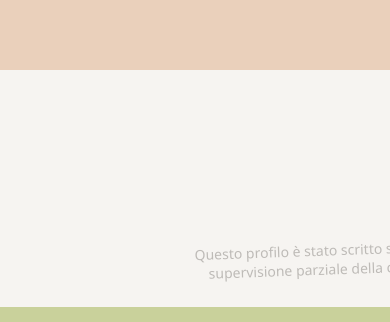
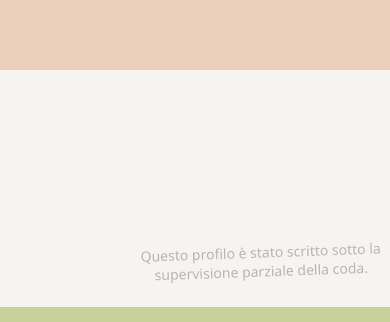
Before and after one commit to codefromatoz/bubu-siby, a plain HTML site: page sibilla.html in a window 390 px wide. Shown: the part 2783-3105 px from the top of the page. Drawn offline with Linux system fonts and the light colour scheme; a web font is replaced by a local one.

Commit message:
fix coda

```diff
--- a/styles.css
+++ b/styles.css
@@ -1173,20 +1173,27 @@ body {
     justify-content: center;
   }
 
-  /* -------- CODA NOTE FIX MOBILE -------- */
+  /* -------- CODA NOTE MOBILE FIX (NO CROP) -------- */
 
   .band-coda {
-    overflow: hidden; /* sicurezza extra */
+    overflow: visible;
+  }
+
+  .band-coda .wrap {
+    padding-left: 24px; /* ← più spazio a sinistra */
+    padding-right: 40px; /* ← più spazio a destra per compensare rotazione */
   }
 
   .coda-note {
-    transform: rotate(-2deg); /* niente spinta laterale */
     max-width: 260px;
     margin: 24px auto 0;
+    padding-right: 12px; /* ← aria interna anti-taglio */
+    transform: rotate(-2deg) translateX(-40px); /* ← vero shift a sinistra */
     font-size: 14px;
     line-height: 1.35;
-    opacity: 0.5;
+    opacity: 0.55;
     text-align: center;
+    pointer-events: none;
   }
 
   /* diario swipe affordance */
```
